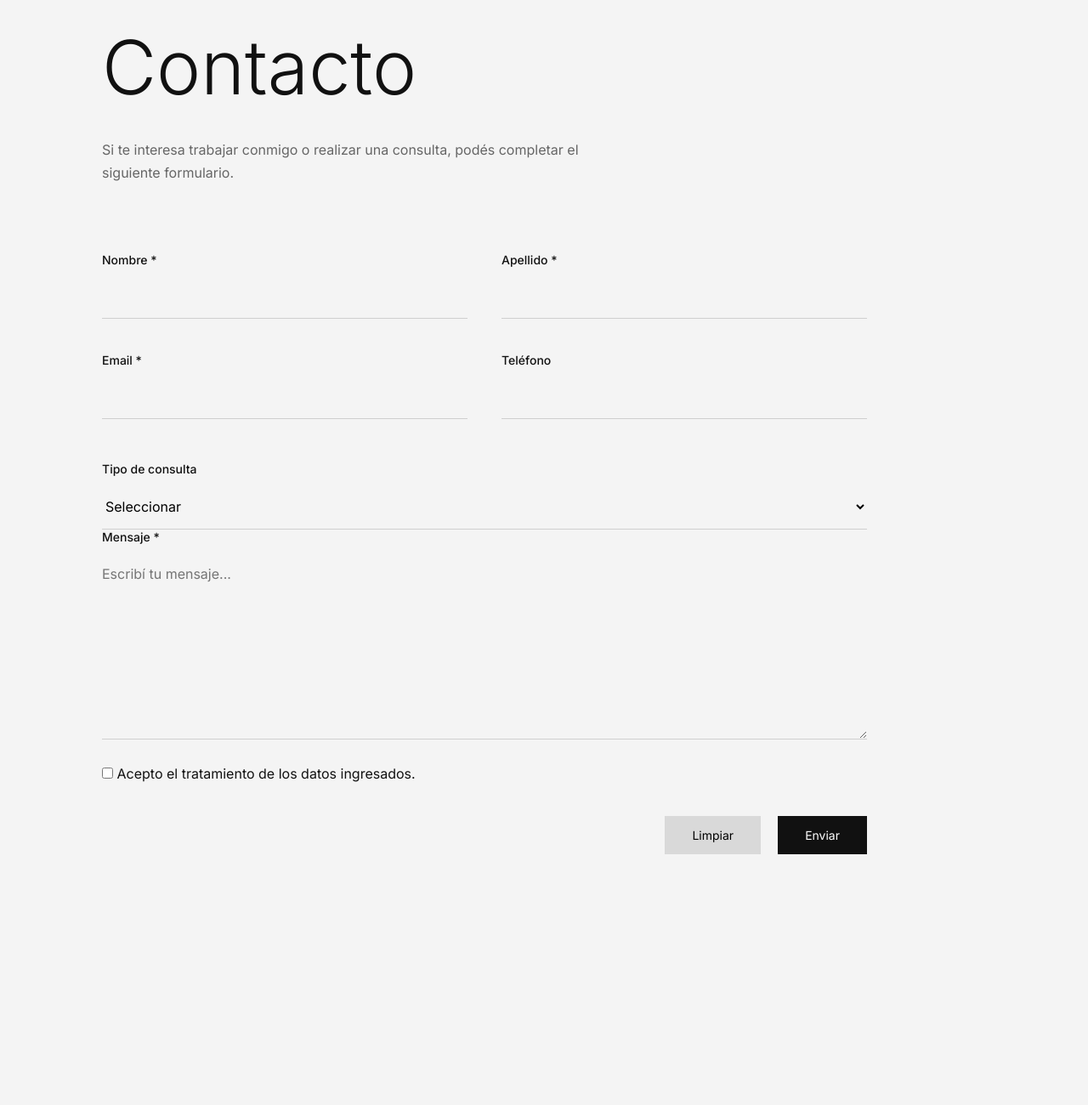
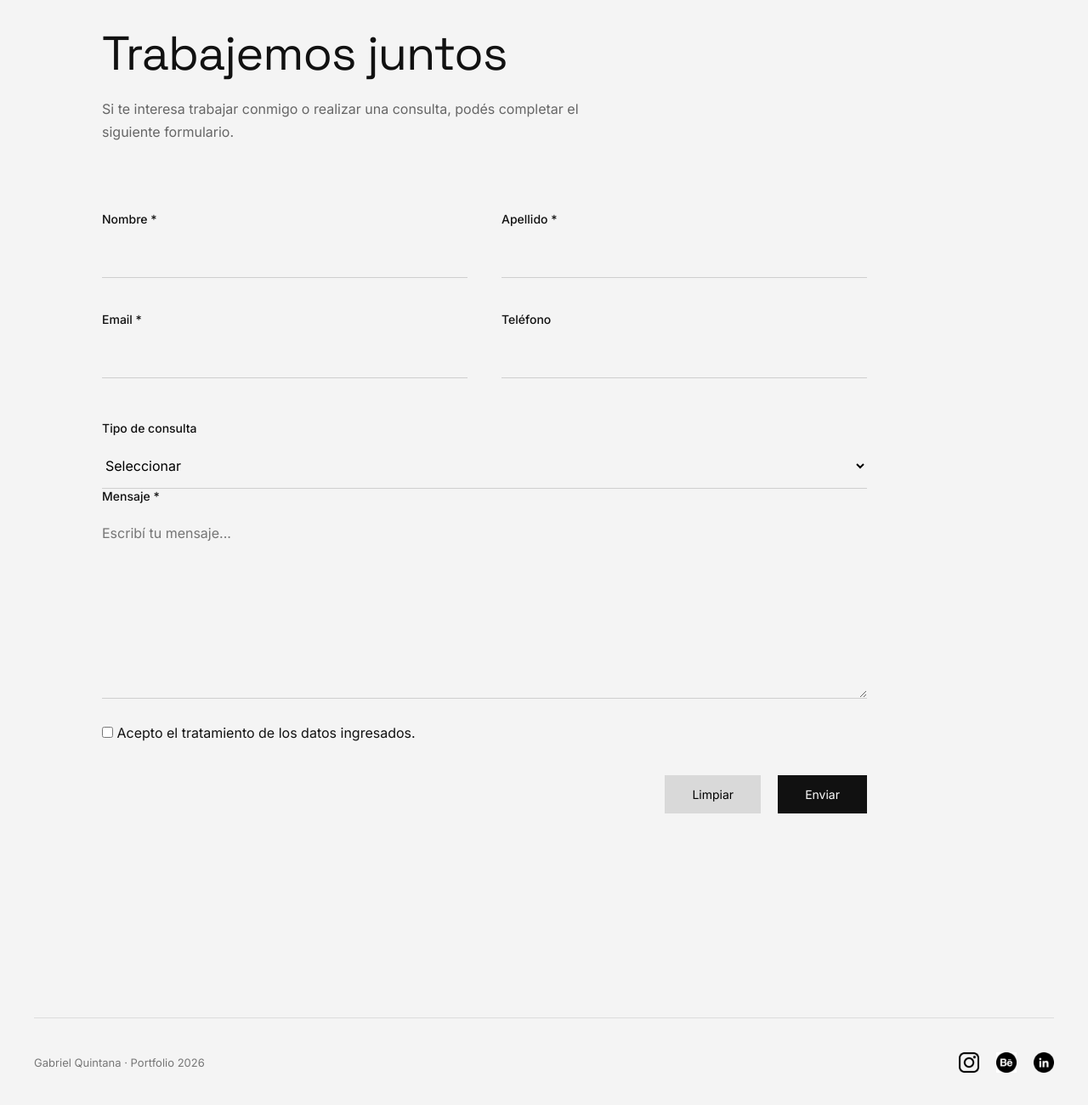
Before and after one commit to quintanaigabriel-svg/portfolio, a plain HTML site: page paginas/contacto.html in a window 1280 px wide. Shown: the part 214-1514 px from the top of the page at 85% size. Before the commit the page ends 1379 px from the top, so only its background shows below. Drawn offline with Linux system fonts and the light colour scheme.

Commit message:
Corregi etiquetas div corregi footer de paginas edite detalles de diseño

```diff
--- a/estilos.css
+++ b/estilos.css
@@ -131,7 +131,7 @@ nav li{
 
     letter-spacing:0.5px;
 
-    text-transform:uppercase;
+    text-transform:none;
 
 }
 
@@ -361,13 +361,17 @@ footer{
 
 .contact-header h1{
 
-    font-size:88px;
+    font-family:'Space Grotesk', sans-serif;
 
-    font-weight:300;
+    font-size:56px;
+
+    font-weight:400;
 
     line-height:1;
 
-    margin-bottom:40px;
+    letter-spacing:-1px;
+
+    margin-bottom:24px;
 
 }
 
@@ -571,7 +575,7 @@ footer{
 
     font-family:'Space Grotesk', sans-serif;
 
-    font-size:56px;
+    font-size:45px;
 
     font-weight:400;
 
@@ -580,6 +584,8 @@ footer{
     letter-spacing:-1px;
 
     margin-bottom:24px;
+
+    max-width:900px;
 
 }
 
--- a/paginas/contacto.html
+++ b/paginas/contacto.html
@@ -28,12 +28,11 @@
 
         <section class="contact-header">
 
-            <h1>Contacto</h1>
+            <h1>Trabajemos juntos </h1>
 
             <p>
 
-                Si te interesa trabajar conmigo o realizar una consulta,
-                podés completar el siguiente formulario.
+                Si te interesa trabajar conmigo o realizar una consulta, podés completar el siguiente formulario.
 
             </p>
 
@@ -41,43 +40,43 @@
 
         <form class="contact-form">
 
-    <div class="form-grid">
+    <section class="form-grid">
 
-        <div class="form-group">
+        <section class="form-group">
 
             <label>Nombre *</label>
 
             <input type="text" required>
 
-        </div>
+        </section>
 
-        <div class="form-group">
+        <section class="form-group">
 
             <label>Apellido *</label>
 
             <input type="text" required>
 
-        </div>
+        </section>
 
-        <div class="form-group">
+        <section class="form-group">
 
             <label>Email *</label>
 
             <input type="email" required>
 
-        </div>
+        </section>
 
-        <div class="form-group">
+        <section class="form-group">
 
             <label>Teléfono</label>
 
             <input type="tel">
 
-        </div>
+        </section>
 
-    </div>
+    </section>
 
-    <div class="form-group">
+    <section class="form-group">
 
         <label>Tipo de consulta</label>
 
@@ -95,9 +94,9 @@
 
         </select>
 
-    </div>
+    </section>
 
-    <div class="form-group">
+    <section class="form-group">
 
         <label>Mensaje *</label>
 
@@ -105,9 +104,9 @@
             placeholder="Escribí tu mensaje..."
             required></textarea>
 
-    </div>
+    </section>
 
-    <div class="checkbox-group">
+    <section class="checkbox-group">
 
         <label>
 
@@ -117,9 +116,9 @@
 
         </label>
 
-    </div>
+    </section>
 
-    <div class="form-buttons">
+    <section class="form-buttons">
 
         <button type="reset">
 
@@ -133,11 +132,45 @@
 
         </button>
 
-    </div>
+    </section>
 
 </form>
 
     </main>
+    <footer>
+
+    <section class="footer-info">
+      <p>
+        Gabriel Quintana · Portfolio 2026
+      </p>
+     </section>
+       <section class="footer-social">
+
+        <a href="https://www.instagram.com/tanacio.dg/"
+           target="_blank">
+
+            <img src="../img/social/instagram.png"
+                 alt="Instagram">
+
+        </a>
+
+        <a href="https://www.behance.net/quintana"
+           target="_blank">
+
+            <img src="../img/social/behance.png"
+                 alt="Behance">
+
+        </a>
+
+        <a href="https://www.linkedin.com/in/gabo-quintana-7a0714377/"
+           target="_blank">
+
+            <img src="../img/social/linkedin.png"
+                 alt="LinkedIn">
+
+        </a>
+
+    </section>
 
 </body>
 
```
Also changed, not shown: index.html (+14 -14 lines), paginas/buzz.html (+31 -4 lines), paginas/moo.html (+31 -3 lines), paginas/summerdays.html (+32 -5 lines), paginas/thecaferider.html (+31 -4 lines).
